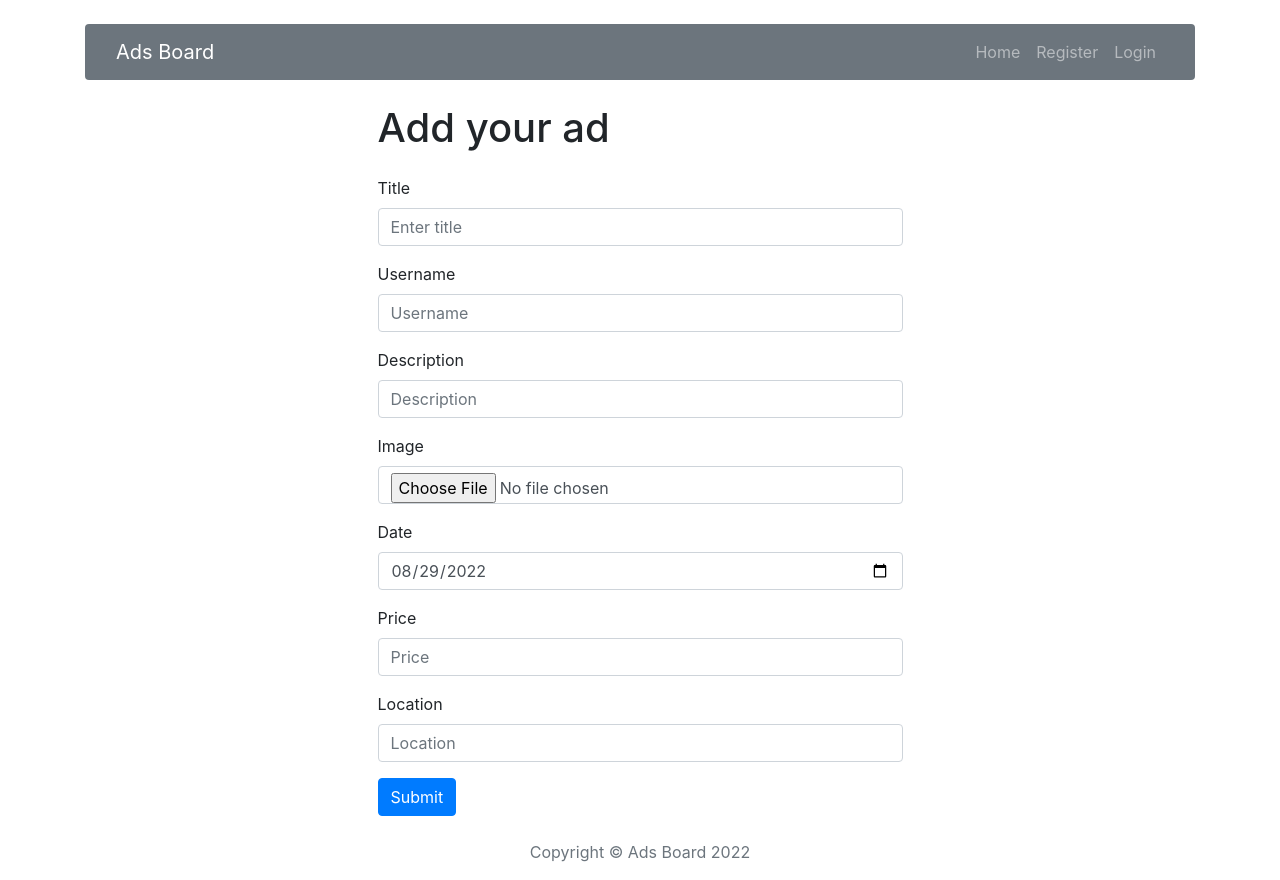
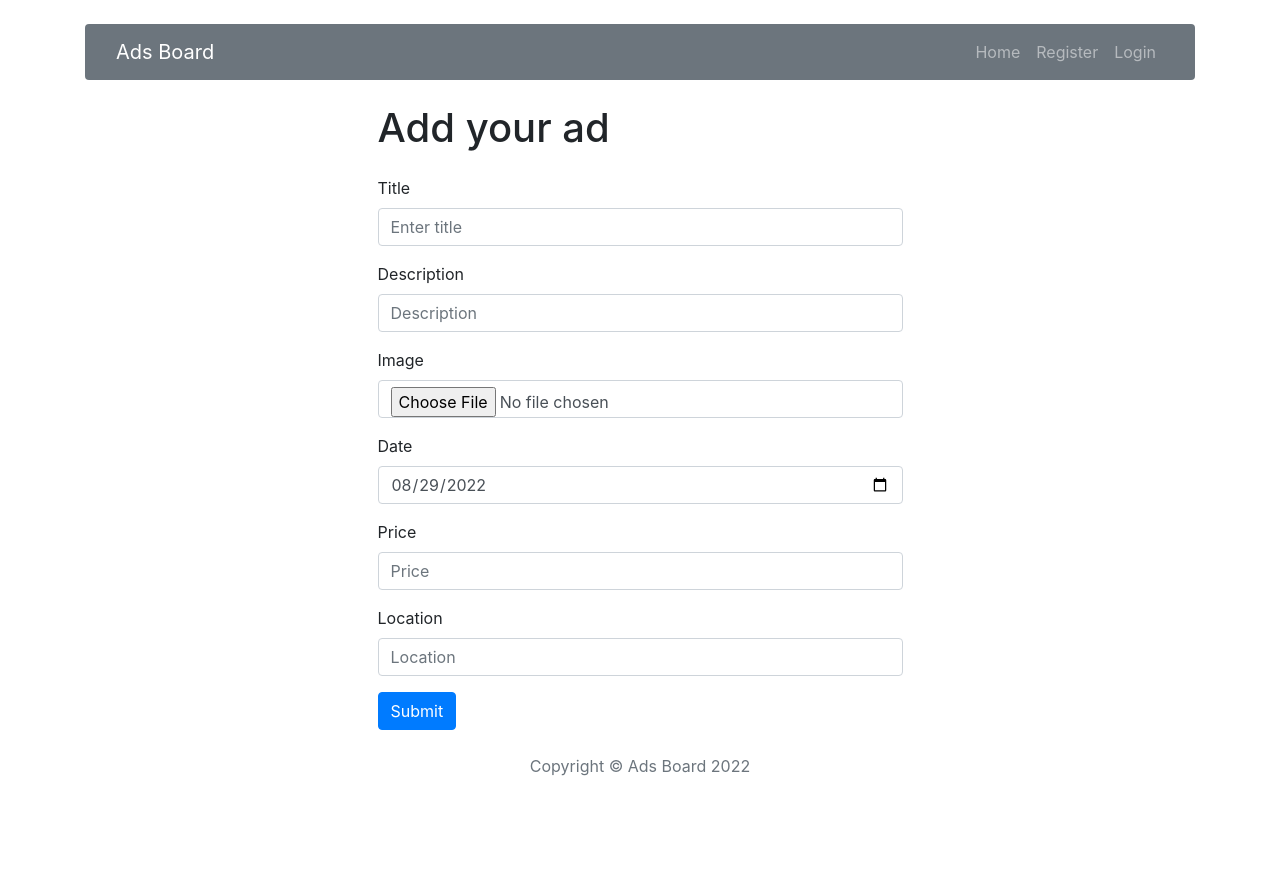
Before and after one commit to mkusztal/NodeJS-React-adsBoard, a React (Create React App) app in the folder client/: page /ad/addAd in a window 1280 px wide. After the commit the page ends 800 px from the top, so only its background shows below. Built offline with nearby package versions, Linux system fonts and the light colour scheme.

Commit message:
UserName added from user.login

```diff
--- a/client/src/components/features/AdForm/AdForm.js
+++ b/client/src/components/features/AdForm/AdForm.js
@@ -11,7 +11,7 @@ const AdForm = ({ action, actionText, ...props }) => {
 
   const id = props.id;
   const [title, setTitle] = useState(props.title || '');
-  const [userName, setUserName] = useState(props.userName || '');
+  //const [userName, setUserName] = useState(user.login);
   const [description, setDescription] = useState(props.description || '');
   const [date, setDate] = useState(props.date || newDate);
   const [image, setImage] = useState(props.image || '');
@@ -49,7 +49,7 @@ const AdForm = ({ action, actionText, ...props }) => {
           placeholder="Enter title"
         />
       </Form.Group>
-      <Form.Group className="mb-3" controlId="formUsername">
+      {/* <Form.Group className="mb-3" controlId="formUsername">
         <Form.Label>Username</Form.Label>
         <Form.Control
           type="text"
@@ -57,7 +57,7 @@ const AdForm = ({ action, actionText, ...props }) => {
           onChange={(e) => setUserName(e.target.value)}
           placeholder="Username"
         />
-      </Form.Group>
+      </Form.Group> */}
       <Form.Group className="mb-3" controlId="formDescription">
         <Form.Label>Description</Form.Label>
         <Form.Control
```
